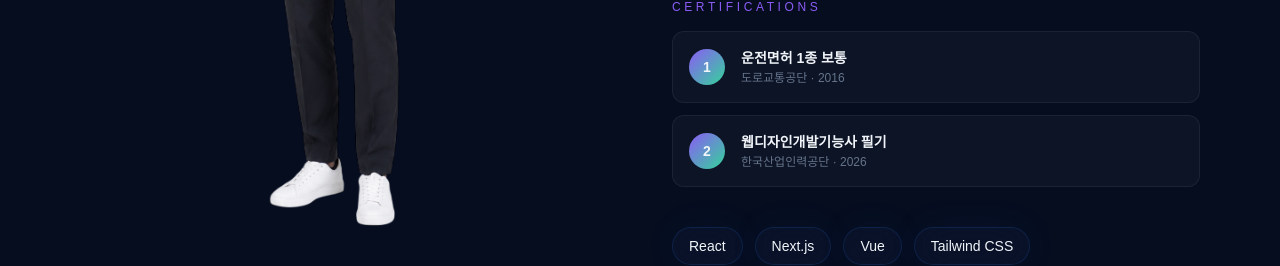
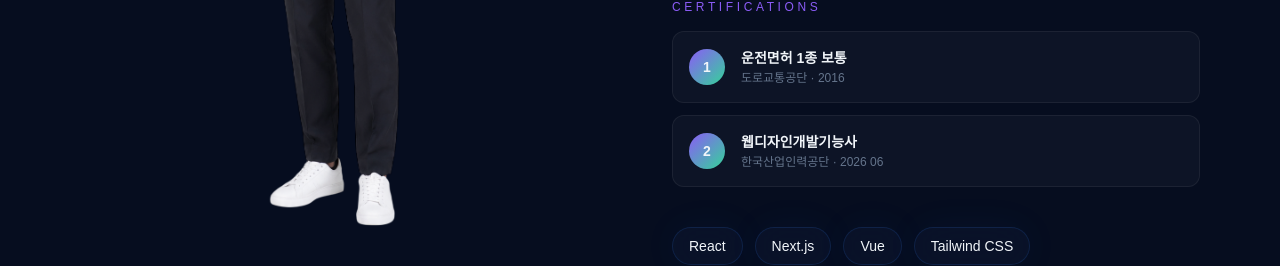
Before and after one commit to leechan9715/PortFolio-2, a React (Vite) app: page / in a window 1280 px wide. Shown: the part 1360-1626 px from the top of the page. Built offline with nearby package versions, Linux system fonts and the light colour scheme; a web font is replaced by a local one.

Commit message:
데이터수정

```diff
--- a/src/sections/About.jsx
+++ b/src/sections/About.jsx
@@ -12,8 +12,8 @@ const INFO_ITEMS = [
 const CERTIFICATIONS = [
   { title: "운전면허 1종 보통", year: "2016", issuer: "도로교통공단" },
   {
-    title: "웹디자인개발기능사 필기",
-    year: "2026",
+    title: "웹디자인개발기능사",
+    year: "2026 06",
     issuer: "한국산업인력공단",
   },
 ];
@@ -81,7 +81,9 @@ export function About() {
               </span>
             </h3>
             <p className="about-line text-base text-[var(--text-muted)] leading-relaxed mt-4 [word-break:keep-all]">
-              빛나는 디테일과 유연한 움직임으로 직관적인 흐름을 설계하고, 사용자 중심의 견고한 기술을 화면으로 구현하는 프론트엔드 개발자 이승찬입니다.
+              빛나는 디테일과 유연한 움직임으로 직관적인 흐름을 설계하고, 사용자
+              중심의 견고한 기술을 화면으로 구현하는 프론트엔드 개발자
+              이승찬입니다.
             </p>
           </div>
 
```
